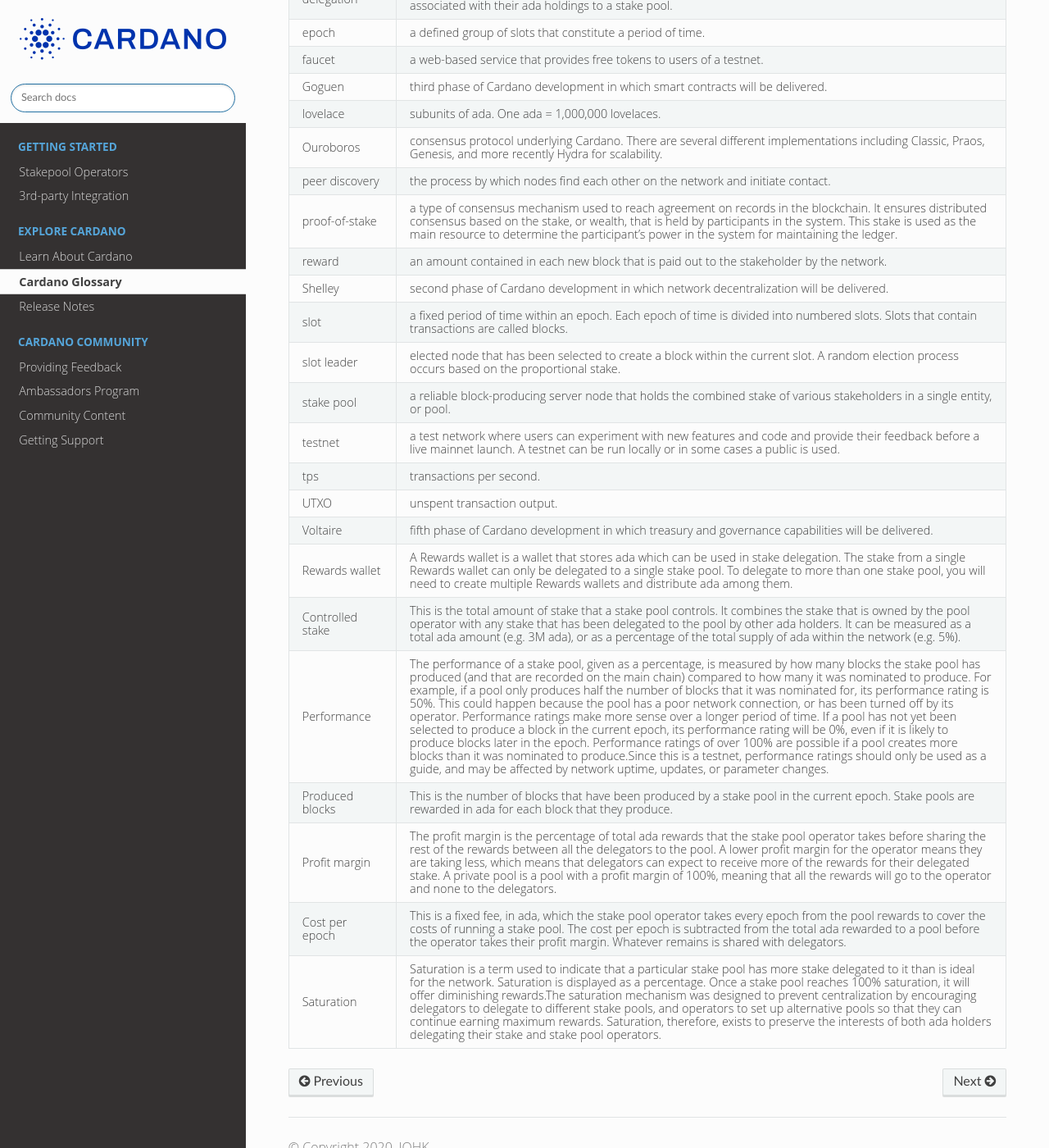
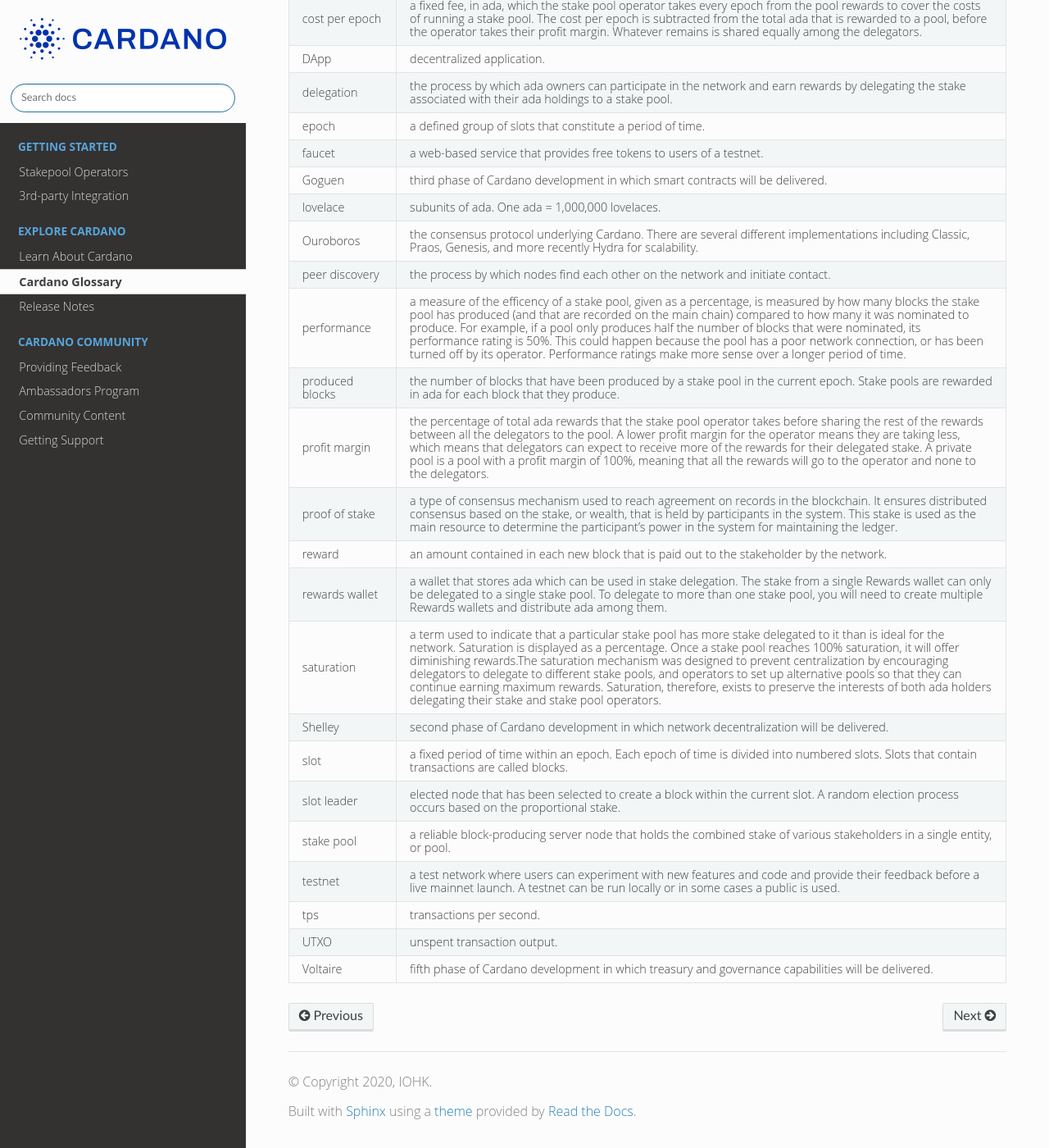
Before and after one commit to input-output-hk/technical-docs, a Sphinx documentation site: the page built from source/glossary.rst, in a window 1280 px wide and 1400 px high, scrolled down 655 px. Shown: the whole window at 82% size. Built offline with Sphinx 7.4.7 and the Read the Docs theme 2.0.0, drawn with Linux system fonts in a browser that asks for light colours; pages that are not in the unit, such as notebooks, are missing from menus; some of the changed lines change nothing that is shown; some of the changed text lies outside the part shown.

Commit message:
Update glossary.rst

```diff
--- a/source/glossary.rst
+++ b/source/glossary.rst
@@ -11,8 +11,8 @@
      - digital currency of the Cardano blockchain. Units of which are measured in lovelaces.
    * - Adrestia
      - name of the Haskell wallet backend.
-   * - Balance wallet
-     - A Balance wallet is a wallet that stores your initial testnet ada balance, copied from the mainnet via the balance snapshot. The stake from this wallet cannot be delegated but can be transferred to and delegated from a Rewards wallet.
+   * - balance wallet
+     - a wallet that stores your initial testnet ada balance, copied from the mainnet via the balance snapshot. The stake from this wallet cannot be delegated but can be transferred to and delegated from a Rewards wallet.
    * - Basho
      - fourth phase of Cardano development in which performance improvements will be integrated.
    * - block
@@ -21,6 +21,10 @@
      - first 'boot strap' phase of Cardano development.
    * - consensus
      - the process by which a majority opinion is reached by everyone who is involved in running the blockchain. Agreement must be made on which blocks to produce, which chain to adopt, and to determine the single state of the network.
+   * - controlled stake
+     - the total amount of stake that a stake pool controls. It combines the stake that is owned by the pool operator with any stake that has been delegated to the pool by other ada holders. It can be measured as a total ada amount (e.g. 3M ada), or as a percentage of the total supply of ada within the network (e.g. 5%).
+   * - cost per epoch
+     - a fixed fee, in ada, which the stake pool operator takes every epoch from the pool rewards to cover the costs of running a stake pool. The cost per epoch is subtracted from the total ada that is rewarded to a pool, before the operator takes their profit margin. Whatever remains is shared equally among the delegators.
    * - DApp
      - decentralized application.
    * - delegation
@@ -34,13 +38,23 @@
    * - lovelace
      - subunits of ada. One ada = 1,000,000 lovelaces.
    * - Ouroboros
-     - consensus protocol underlying Cardano. There are several different implementations including Classic, Praos, Genesis, and more recently Hydra for scalability.
+     - the consensus protocol underlying Cardano. There are several different implementations including Classic, Praos, Genesis, and more recently Hydra for scalability.
    * - peer discovery
      - the process by which nodes find each other on the network and initiate contact.
-   * - proof-of-stake
+   * - performance
+     - a measure of the efficency of a stake pool, given as a percentage, is measured by how many blocks the stake pool has produced (and that are recorded on the main chain) compared to how many it was nominated to produce. For example, if a pool only produces half the number of blocks that were nominated, its performance rating is 50%. This could happen because the pool has a poor network connection, or has been turned off by its operator. Performance ratings make more sense over a longer period of time.
+   * - produced blocks
+     - the number of blocks that have been produced by a stake pool in the current epoch. Stake pools are rewarded in ada for each block that they produce.
+   * - profit margin
+     - the percentage of total ada rewards that the stake pool operator takes before sharing the rest of the rewards between all the delegators to the pool. A lower profit margin for the operator means they are taking less, which means that delegators can expect to receive more of the rewards for their delegated stake. A private pool is a pool with a profit margin of 100%, meaning that all the rewards will go to the operator and none to the delegators.
+   * - proof of stake
      - a type of consensus mechanism used to reach agreement on records in the blockchain. It ensures distributed consensus based on the stake, or wealth, that is held by participants in the system. This stake is used as the main resource to determine the participant’s power in the system for maintaining the ledger.
    * - reward
      - an amount contained in each new block that is paid out to the stakeholder by the network.
+   * - rewards wallet
+     - a wallet that stores ada which can be used in stake delegation. The stake from a single Rewards wallet can only be delegated to a single stake pool. To delegate to more than one stake pool, you will need to create multiple Rewards wallets and distribute ada among them.
+   * - saturation
+     - a term used to indicate that a particular stake pool has more stake delegated to it than is ideal for the network. Saturation is displayed as a percentage. Once a stake pool reaches 100% saturation, it will offer diminishing rewards.The saturation mechanism was designed to prevent centralization by encouraging delegators to delegate to different stake pools, and operators to set up alternative pools so that they can continue earning maximum rewards. Saturation, therefore, exists to preserve the interests of both ada holders delegating their stake and stake pool operators.
    * - Shelley
      - second phase of Cardano development in which network decentralization will be delivered.
    * - slot
@@ -57,17 +71,3 @@
      - unspent transaction output.
    * - Voltaire
      - fifth phase of Cardano development in which treasury and governance capabilities will be delivered.
-   * - Rewards wallet
-     - A Rewards wallet is a wallet that stores ada which can be used in stake delegation. The stake from a single Rewards wallet can only be delegated to a single stake pool. To delegate to more than one stake pool, you will need to create multiple Rewards wallets and distribute ada among them.
-   * - Controlled stake
-     - This is the total amount of stake that a stake pool controls. It combines the stake that is owned by the pool operator with any stake that has been delegated to the pool by other ada holders. It can be measured as a total ada amount (e.g. 3M ada), or as a percentage of the total supply of ada within the network (e.g. 5%).
-   * - Performance
-     - The performance of a stake pool, given as a percentage, is measured by how many blocks the stake pool has produced (and that are recorded on the main chain) compared to how many it was nominated to produce. For example, if a pool only produces half the number of blocks that it was nominated for, its performance rating is 50%. This could happen because the pool has a poor network connection, or has been turned off by its operator. Performance ratings make more sense over a longer period of time. If a pool has not yet been selected to produce a block in the current epoch, its performance rating will be 0%, even if it is likely to produce blocks later in the epoch. Performance ratings of over 100% are possible if a pool creates more blocks than it was nominated to produce.Since this is a testnet, performance ratings should only be used as a guide, and may be affected by network uptime, updates, or parameter changes.
-   * - Produced blocks
-     - This is the number of blocks that have been produced by a stake pool in the current epoch. Stake pools are rewarded in ada for each block that they produce.
-   * - Profit margin
-     - The profit margin is the percentage of total ada rewards that the stake pool operator takes before sharing the rest of the rewards between all the delegators to the pool. A lower profit margin for the operator means they are taking less, which means that delegators can expect to receive more of the rewards for their delegated stake. A private pool is a pool with a profit margin of 100%, meaning that all the rewards will go to the operator and none to the delegators.
-   * - Cost per epoch
-     - This is a fixed fee, in ada, which the stake pool operator takes every epoch from the pool rewards to cover the costs of running a stake pool. The cost per epoch is subtracted from the total ada rewarded to a pool before the operator takes their profit margin. Whatever remains is shared with delegators.
-   * - Saturation
-     - Saturation is a term used to indicate that a particular stake pool has more stake delegated to it than is ideal for the network. Saturation is displayed as a percentage. Once a stake pool reaches 100% saturation, it will offer diminishing rewards.The saturation mechanism was designed to prevent centralization by encouraging delegators to delegate to different stake pools, and operators to set up alternative pools so that they can continue earning maximum rewards. Saturation, therefore, exists to preserve the interests of both ada holders delegating their stake and stake pool operators.
```
